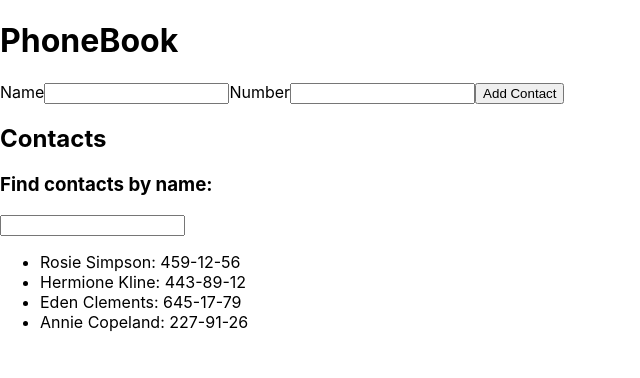
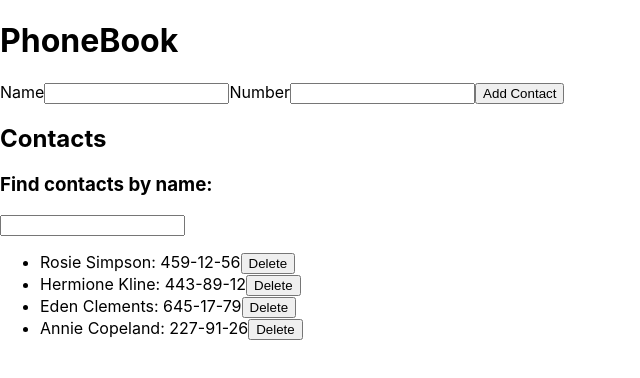
Before and after one commit to DominikDanielewicz/goit-react-hw-02-phonebook, a React (Create React App) app: page / in a window 1280 px wide. Shown: the top 378 px of the page, without its empty margins (0-640 px from the left). Built offline with nearby package versions, Linux system fonts and the light colour scheme.

Commit message:
Added deleting contacts function
Contacts deletion feature working

```diff
--- a/src/components/App.jsx
+++ b/src/components/App.jsx
@@ -15,20 +15,28 @@ class App extends Component {
     filter: '',
   };
 
-  addClient = (name, number) => {
+  addContact = (name, number) => {
     let contactId = nanoid();
-    const names = this.state.contacts.map(contact => contact.name);
+    let contacts = [...this.state.contacts];
+    const names = contacts.map(contact => contact.name);
 
     if (!names.includes(name)) {
+      contacts = [...contacts, { id: contactId, name: name, number: number }];
       this.setState({
-        contacts: [
-          { id: contactId, name: name, number: number },
-          ...this.state.contacts,
-        ],
+        contacts,
       });
     } else {
       alert(`${name} is already in contacts`);
     }
+  };
+
+  deleteContact = id => {
+    const contacts = [...this.state.contacts];
+    const index = contacts.findIndex(person => person.id === id);
+    contacts.splice(index, 1);
+    this.setState({
+      contacts,
+    });
   };
 
   handleFilter = e => {
@@ -42,16 +50,20 @@ class App extends Component {
 
     const list = contacts.filter(
       contact =>
-        this.state.filter === '' || contact.name.includes(this.state.filter)
+        this.state.filter === '' ||
+        contact.name.toLowerCase().includes(this.state.filter.toLowerCase())
     );
 
     return (
       <div>
         <h1>PhoneBook</h1>
-        <ContactForm add={this.addClient} />
+        <ContactForm
+          addContact={this.addContact}
+          deleteContact={this.deleteContact}
+        />
         <h2>Contacts</h2>
         <Filter change={this.handleFilter} value={filter} />
-        <ContactList list={list} />
+        <ContactList list={list} deleteContact={this.deleteContact} />
       </div>
     );
   }
--- a/src/components/ContactForm/ContactForm.js
+++ b/src/components/ContactForm/ContactForm.js
@@ -10,7 +10,7 @@ class ContactForm extends Component {
     e.preventDefault();
     const { name, number } = this.state;
     console.log(`${name}`);
-    this.props.add(name, number);
+    this.props.addContact(name, number);
   };
 
   handleChange = e => {
--- a/src/components/ContactList/ContactList.js
+++ b/src/components/ContactList/ContactList.js
@@ -9,6 +9,7 @@ const ContactList = props => {
           key={contact.id}
           name={contact.name}
           number={contact.number}
+          deleteContact={() => props.deleteContact(contact.id)}
         />
       ))}
     </ul>
--- a/src/components/ContactListElement/ContactListElement.js
+++ b/src/components/ContactListElement/ContactListElement.js
@@ -4,6 +4,9 @@ const ContactListElement = props => {
   return (
     <li>
       {props.name}: {props.number}
+      <button type="button" onClick={props.deleteContact}>
+        Delete
+      </button>
     </li>
   );
 };
```
